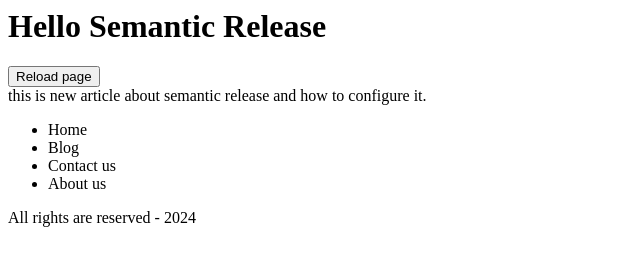
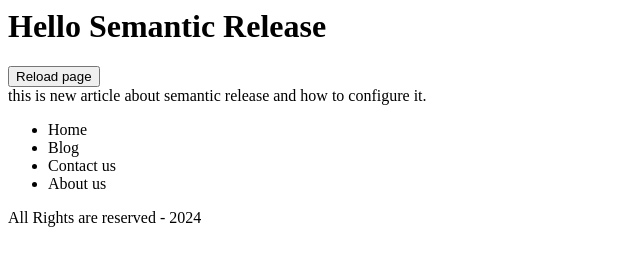
Before and after one commit to sahand291/semantic-release-gitlab, a website: page src/index.html in a window 1280 px wide. Shown: the full height of the page, 0-640 px from the left. Drawn offline with Linux system fonts and the light colour scheme.

Commit message:
fix(home): fix footer error
fix error of footer in the home page

```diff
--- a/src/index.html
+++ b/src/index.html
@@ -21,7 +21,7 @@
 			</aside>
 		</main>
 		<footer>
-			All rights are reserved - 2024
+			All Rights are reserved - 2024
 		</footer>
 
 	</body>
```
